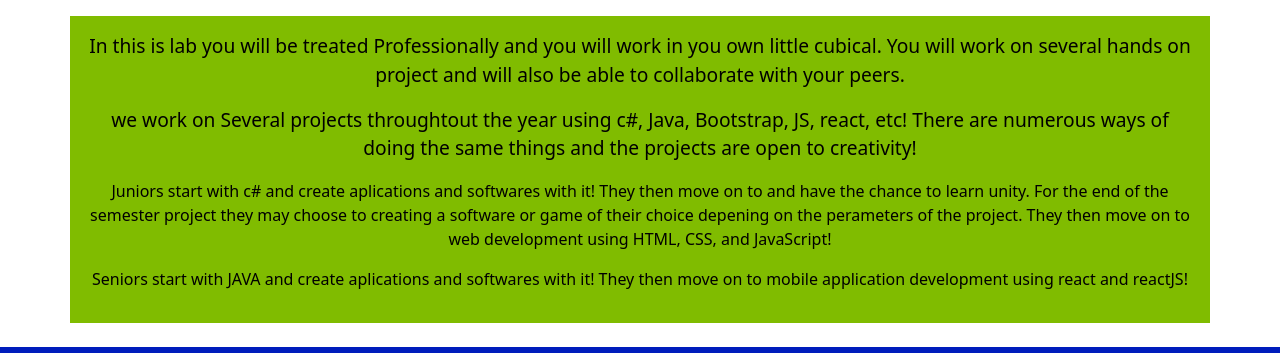
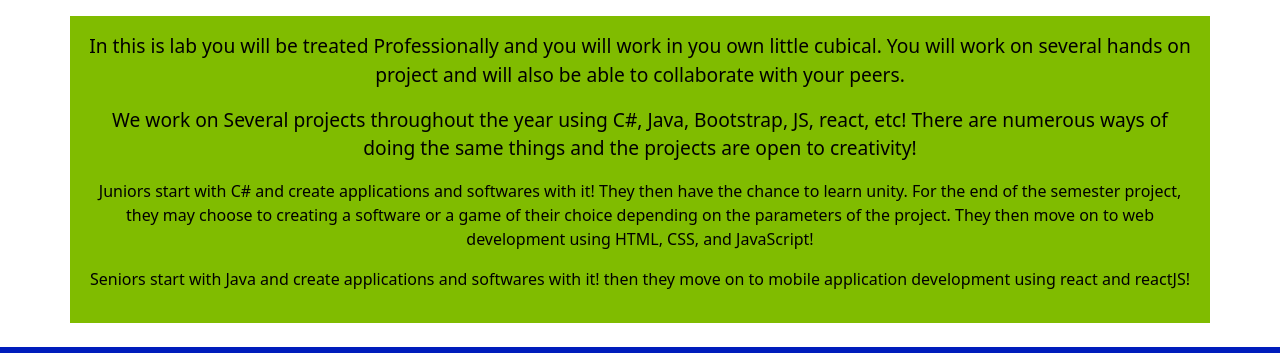
Before and after one commit to susmitaadhikari2006/LabShowcaseWebsite, a plain HTML site: page Script/Projects.html in a window 1280 px wide. Shown: the part 92-445 px from the top of the page. Drawn offline with nearby package versions, Linux system fonts and the light colour scheme.

Commit message:
Update Projects.html
Fixing Spellings

```diff
--- a/Script/Projects.html
+++ b/Script/Projects.html
@@ -35,15 +35,15 @@
         <p style="font-size: 1.2rem; color: #000;"> In this is lab you will be treated Professionally and you will
           work in you own little cubical. You will work on several hands on project and will also be able to collaborate
            with your peers.</p>
-          <p style="font-size: 1.2rem; color: #000;">we work on Several projects throughtout the year using
-             c#, Java, Bootstrap, JS, react, etc! There are numerous ways of doing the same things and the projects
+          <p style="font-size: 1.2rem; color: #000;">We work on Several projects throughout the year using
+             C#, Java, Bootstrap, JS, react, etc! There are numerous ways of doing the same things and the projects
               are open to creativity!</p>
-              <p style="font-size: 1rem; color: #000;">Juniors start with c# and create aplications and softwares with
-                 it! They then move on to and have the chance to learn unity. For the end of the semester project they may
-                 choose to creating a software or game of their choice depening on the perameters of the project. They then
+              <p style="font-size: 1rem; color: #000;">Juniors start with C# and create applications and softwares with
+                 it! They then have the chance to learn unity. For the end of the semester project, they may
+                 choose to creating a software or a game of their choice depending on the parameters of the project. They then
                 move on to web development using HTML, CSS, and JavaScript! </p>
-                <p style="font-size: 1rem; color: #000;">Seniors start with JAVA and create aplications and softwares with
-                  it! They then move on to mobile application development using react and reactJS! </p>
+                <p style="font-size: 1rem; color: #000;">Seniors start with Java and create applications and softwares with
+                  it! then they move on to mobile application development using react and reactJS! </p>
       </div>
       <br>
 
```
